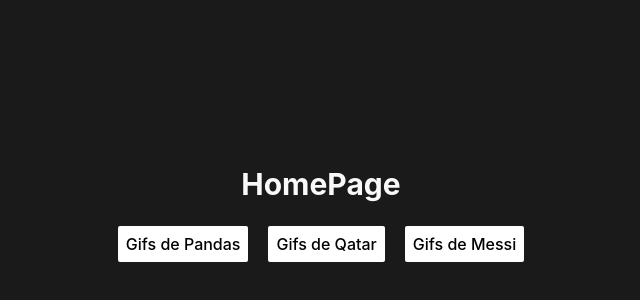
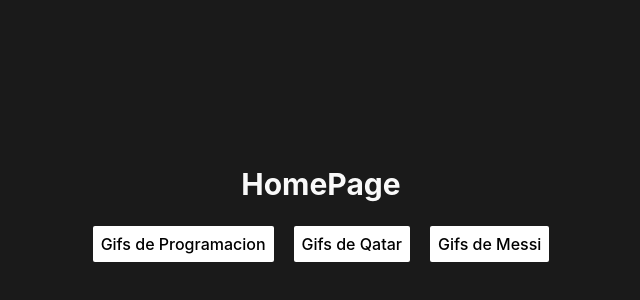
Before and after one commit to c1can/gifsApp, a React (Vite) app: page / in a window 1280 px wide. Shown: the part 186-486 px from the top of the page, without its empty margins (319-959 px from the left). Built offline with nearby package versions, Linux system fonts and the light colour scheme.

Commit message:
remove local state at Gif component

```diff
--- a/src/App.jsx
+++ b/src/App.jsx
@@ -1,4 +1,5 @@
 import { Routes } from "./components/Routes/App.routing";
+import { Link } from "wouter";
 import "./App.css";
 
 function App() {
--- a/src/components/Gif.jsx
+++ b/src/components/Gif.jsx
@@ -1,21 +1,12 @@
-import { useState } from "react"
-import { Link } from "wouter"
+import { Link } from "wouter";
 
-export const Gif = (({ title, image, id }) => {
-
-    const [ number, setNumber ] = useState(0)
-
-    const handleClick = () => {
-        setNumber(number + 1)
-    }
-
+export const Gif = ({ title, image, id }) => {
   return (
     <Link to={`/details/${id}`}>
-            <div className="card border border-red-500">
+      <div className="flex flex-col gap-4 card border border-red-500">
         <p>{title}</p>
         <img src={image} alt={title} />
-                <button onClick={handleClick}>{number}</button>
       </div>
     </Link>
-    )
-})
+  );
+};
--- a/src/components/Gifs.jsx
+++ b/src/components/Gifs.jsx
@@ -1,5 +1,6 @@
 import { useEffect, useState } from "react";
 import { Getgifs } from "../services/Gif";
+import { Link } from "wouter";
 import { Gif } from "./Gif";
 
 export const Gifs = ({ param }) => {
@@ -7,7 +8,7 @@ export const Gifs = ({ param }) => {
 
   useEffect(() => {
     const mycall = async () => {
-      const data = await Getgifs({keyword: param});
+      const data = await Getgifs({ keyword: param });
       setGifs(data);
     };
     mycall();
@@ -15,14 +16,18 @@ export const Gifs = ({ param }) => {
 
   return (
     <>
-      {gifs.map(({ title, id, images }) => {
-        const { downsized_medium } = images;
-        const { url } = downsized_medium;
+      <Link className="bg-white py-2 px-4 text-black" to="/">
+        Inicio
+      </Link>
 
-        return (
-          <Gif title={title} image={url} id={id} key={id}/>
-        );
-      })}
+      <section className="gifs m-4 flex flex-col gap-4">
+        {gifs.map(({ title, id, images }) => {
+          const { downsized_medium } = images;
+          const { url } = downsized_medium;
+
+          return <Gif title={title} image={url} id={id} key={id} />;
+        })}
+      </section>
     </>
   );
 };
--- a/src/components/Home.jsx
+++ b/src/components/Home.jsx
@@ -3,12 +3,27 @@ import { Link } from "wouter";
 export const Home = () => {
   return (
     <>
-        <h1 className="mb-6 text-3xl font-bold">HomePage</h1>
-        <nav className="flex gap-5">
-          <Link className="bg-white text-black py-1.5 rounded-sm px-2 no-underline" to="/gif/panda">Gifs de Pandas</Link>
-          <Link className="bg-white text-black py-1.5 rounded-sm px-2 no-underline" to="/gif/qatar">Gifs de Qatar</Link>
-          <Link className="bg-white text-black py-1.5 rounded-sm px-2 no-underline" to="/gif/messi">Gifs de Messi</Link>
-        </nav>
+      <h1 className="mb-6 text-3xl font-bold">HomePage</h1>
+      <nav className="flex gap-5">
+        <Link
+          className="bg-white text-black py-1.5 rounded-sm px-2 no-underline"
+          to="/gif/programacion"
+        >
+          Gifs de Programacion
+        </Link>
+        <Link
+          className="bg-white text-black py-1.5 rounded-sm px-2 no-underline"
+          to="/gif/qatar"
+        >
+          Gifs de Qatar
+        </Link>
+        <Link
+          className="bg-white text-black py-1.5 rounded-sm px-2 no-underline"
+          to="/gif/messi"
+        >
+          Gifs de Messi
+        </Link>
+      </nav>
     </>
   );
 };
```
Lines whose indentation alone changed are shown as unchanged.
